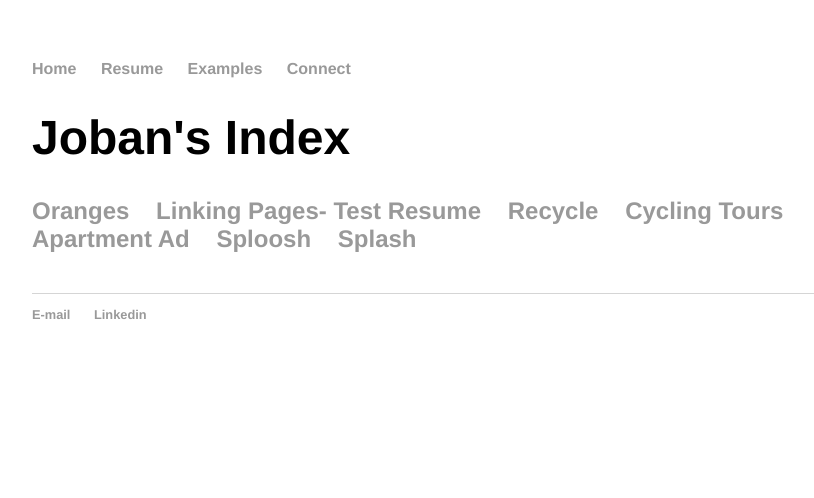
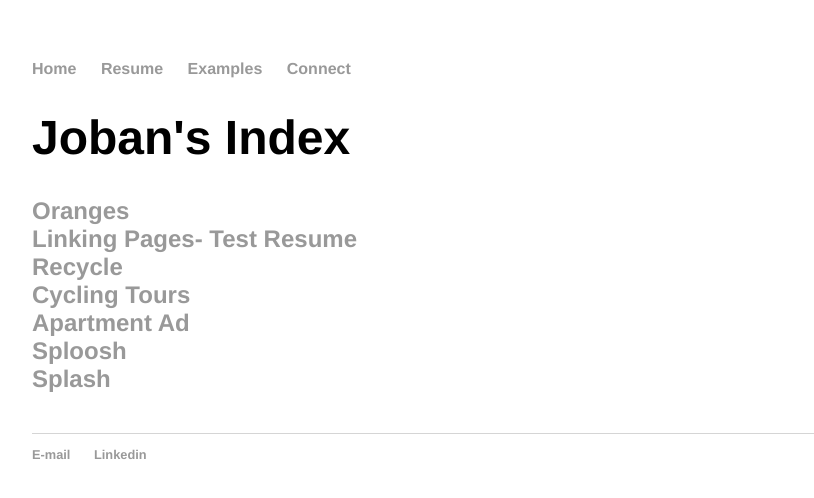
Before and after one commit to joe-bun/joe-bun.github.io, a Jekyll site: the page built from examples/index.html, in a window 1280 px wide. Shown: the top 498 px of the page, without its empty margins (160-974 px from the left). Built offline with Jekyll 4.4.1, drawn with Linux system fonts in a browser that asks for light colours.

Commit message:
Update main.css

```diff
--- a/css/main.css
+++ b/css/main.css
@@ -21,7 +21,7 @@
 }
 .pp img {
     border-radius: 50%;
-    padding: 7px;
+    padding: 5px;
     max-width: 90%;
     Height: auto;
 
@@ -60,4 +60,5 @@
 
 ul.examples li {
     list-style: none;
+    display: block;
 }
```
